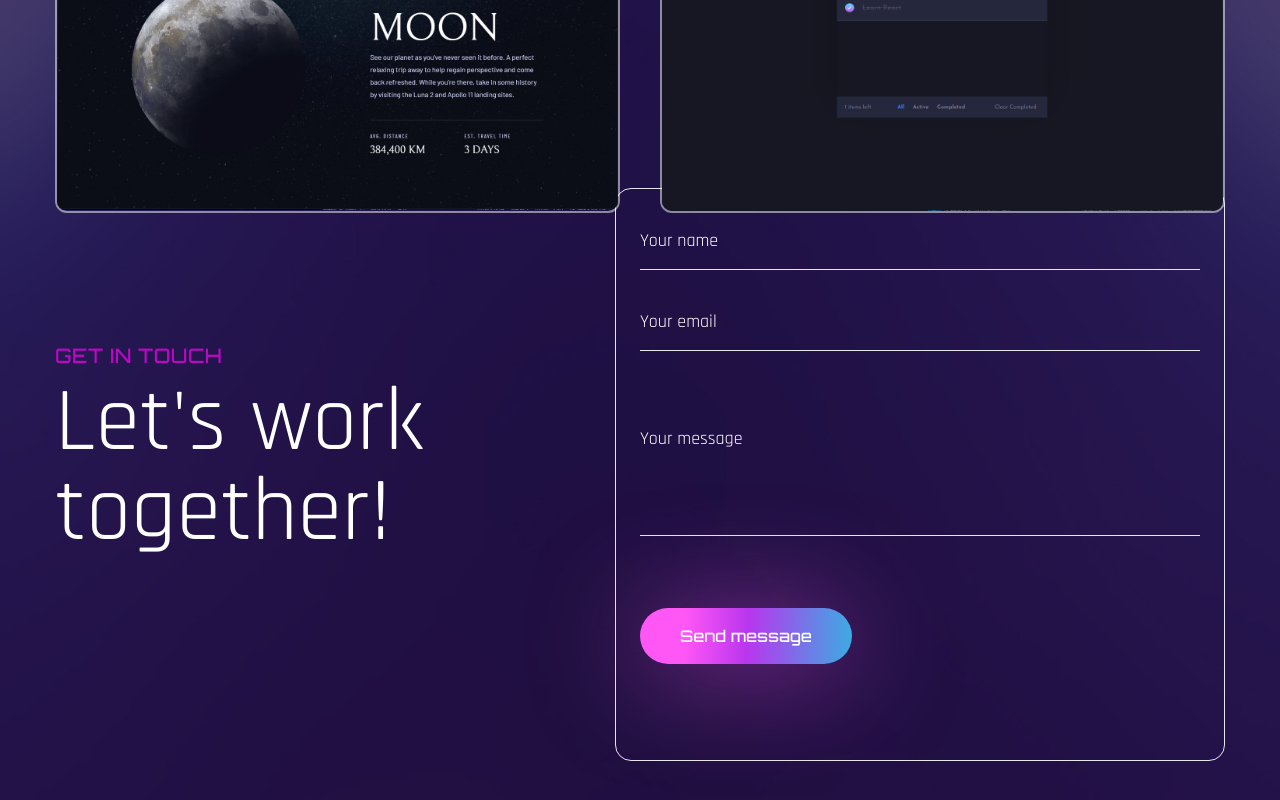
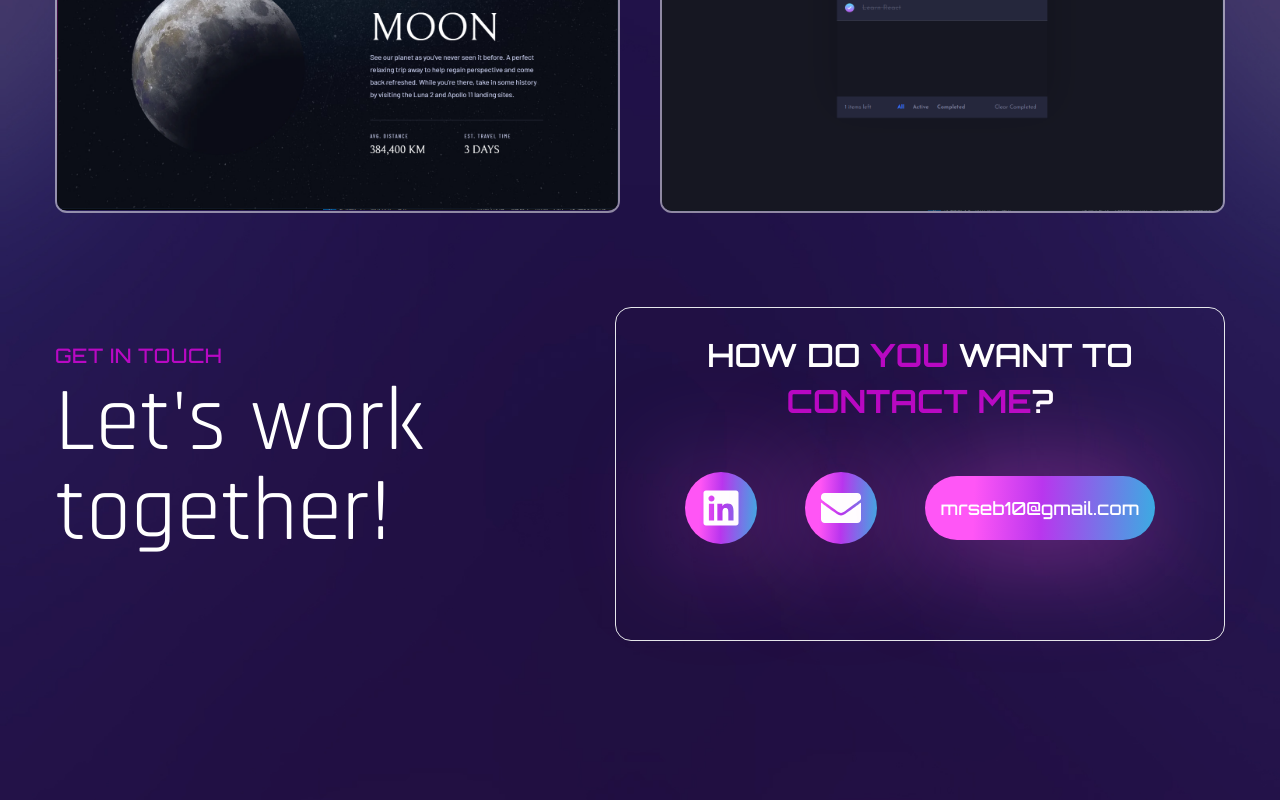
Before and after one commit to BBualdo/bbualdo-portfolio, a React (Vite) app: page / in a window 1280 px wide. Shown: the part 2720-3520 px from the top of the page. Built offline with nearby package versions, Linux system fonts and the light colour scheme; a web font is replaced by a local one.

Commit message:
Restructurized Contact section - COMPLETE

```diff
--- a/src/components/Contact.jsx
+++ b/src/components/Contact.jsx
@@ -4,11 +4,35 @@ import { motion } from 'framer-motion';
 
 import { fadeIn } from '../variants';
 
+import { FaLinkedin, FaEnvelope } from 'react-icons/fa';
+
 const Contact = () => {
+  const [isCoppied, setIsCoppied] = React.useState(false);
+
+  const copyToClipboard = () => {
+    const emailAdress = 'mrseb10@gmail.com';
+
+    navigator.clipboard.writeText(emailAdress)
+      .then(() => {
+        setIsCoppied(true);
+        setTimeout(() => {
+          setIsCoppied(false)
+        }, 3000)
+      })
+  }
+
   return (
     <section id='contact' className='py-16 lg:section mb-28 lg:mb-0'>
+      {isCoppied && <motion.div
+      variants={fadeIn('right', 0.2)}
+      initial="hidden"
+      whileInView={"show"}
+      viewport={{ once: false, amount: 0.3}}
+      className='fixed top-[20px] flex w-full justify-center items-center'>
+        <div className='btn btn-sm flex items-center'>Copied to Clipboard!</div>
+      </motion.div>}
       <div className="container mx-auto">
-        <div className='flex flex-col lg:flex-row'>
+        <div className='flex flex-col items-center lg:flex-row'>
           {/* text */}
           <motion.div
           variants={fadeIn('right', 0.2)}
@@ -23,27 +47,28 @@ const Contact = () => {
               </h2>
             </div>
           </motion.div>
-          {/* form */}
-          <motion.form
+          {/* contact methods */}
+          <motion.div
           variants={fadeIn('left', 0.2)}
           initial="hidden"
           whileInView={"show"}
           viewport={{ once: false, amount: 0.3}}
-          className='flex-1 border rounded-2xl flex flex-col gap-y-6 pb-24 p-6 items-start'>
-            <input
-            className='bg-transparent border-b py-3 outline-none w-full placeholder:text-white focus:border-accent transition-all'
-            type="text"
-            placeholder='Your name' />
-            <input
-            className='bg-transparent border-b py-3 outline-none w-full placeholder:text-white focus:border-accent transition-all'
-            type="text"
-            placeholder='Your email' />
-            <textarea
-            className='bg-transparent border-b py-12 outline-none w-full placeholder:text-white focus:border-accent transition-all resize-none mb-12'
-            placeholder='Your message'
-            ></textarea>
-            <button className='btn btn-lg'>Send message</button>
-          </motion.form>
+          className='flex-1 border rounded-2xl flex flex-col gap-y-6 pb-24 p-6 items-center'>
+            <h2 className='xs:h3 xs:uppercase sm:h2 text-center leading-10'>How do <span className='text-accent font-bold'>you</span> want to <span className='text-accent font-bold'>contact me</span>?</h2>
+            <div className='flex xs:flex-col xs: gap-y-12 sm:flex-row items-center justify-center gap-x-12 w-full'>
+              <a href='https://www.linkedin.com/in/sebastian-opozda-641b1127b/' target='_blank' className='btn cursor-pointer p-4'>
+                <FaLinkedin
+                fontSize={40}
+                />
+              </a>
+              <a href='mailto:mrseb10@gmail.com' className='btn cursor-pointer p-4'>
+                <FaEnvelope
+                fontSize={40}
+                />
+              </a>
+              <div onClick={copyToClipboard} className='btn cursor-pointer p-4'>mrseb10@gmail.com</div>
+            </div>
+          </motion.div>
         </div>
       </div>
     </section>
```
